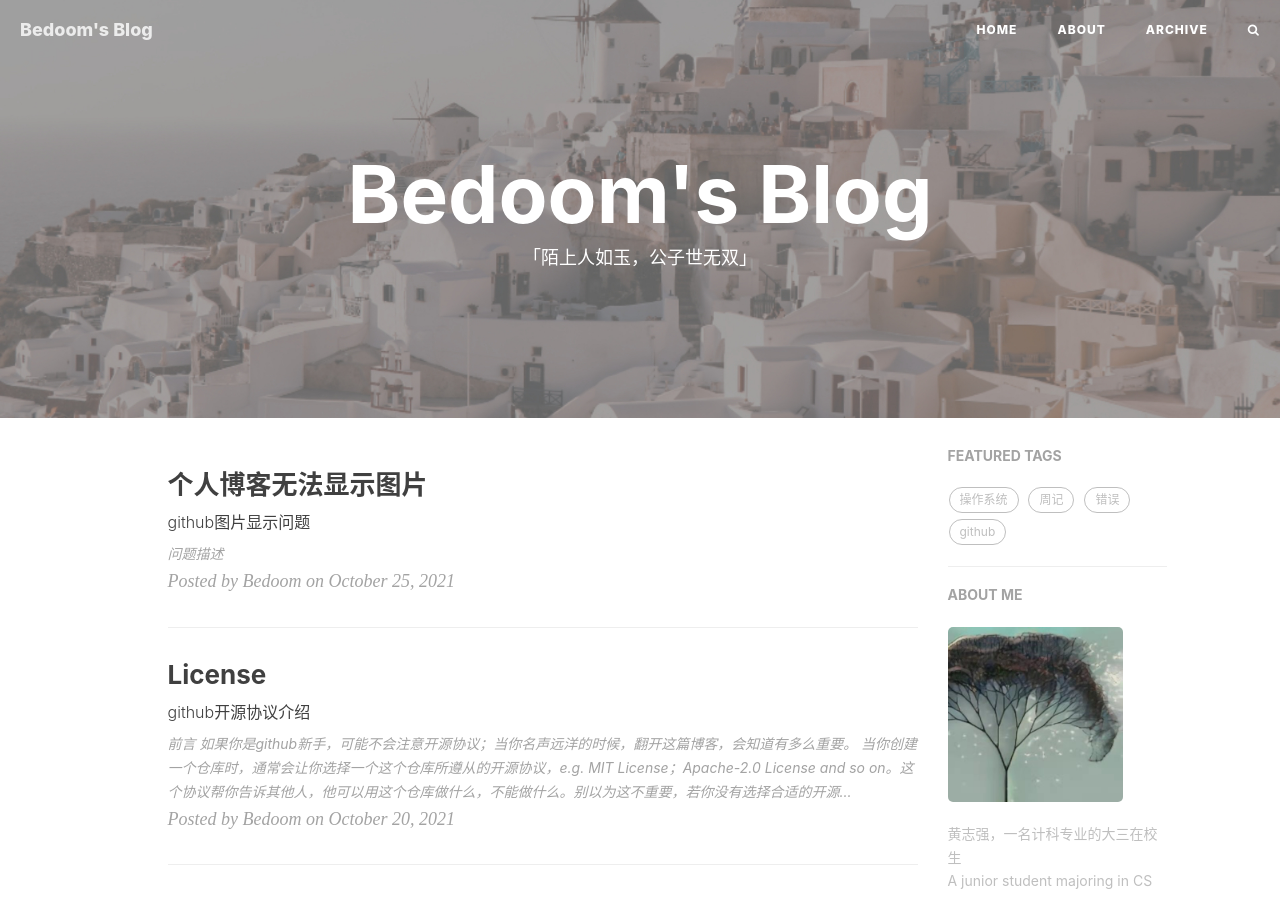
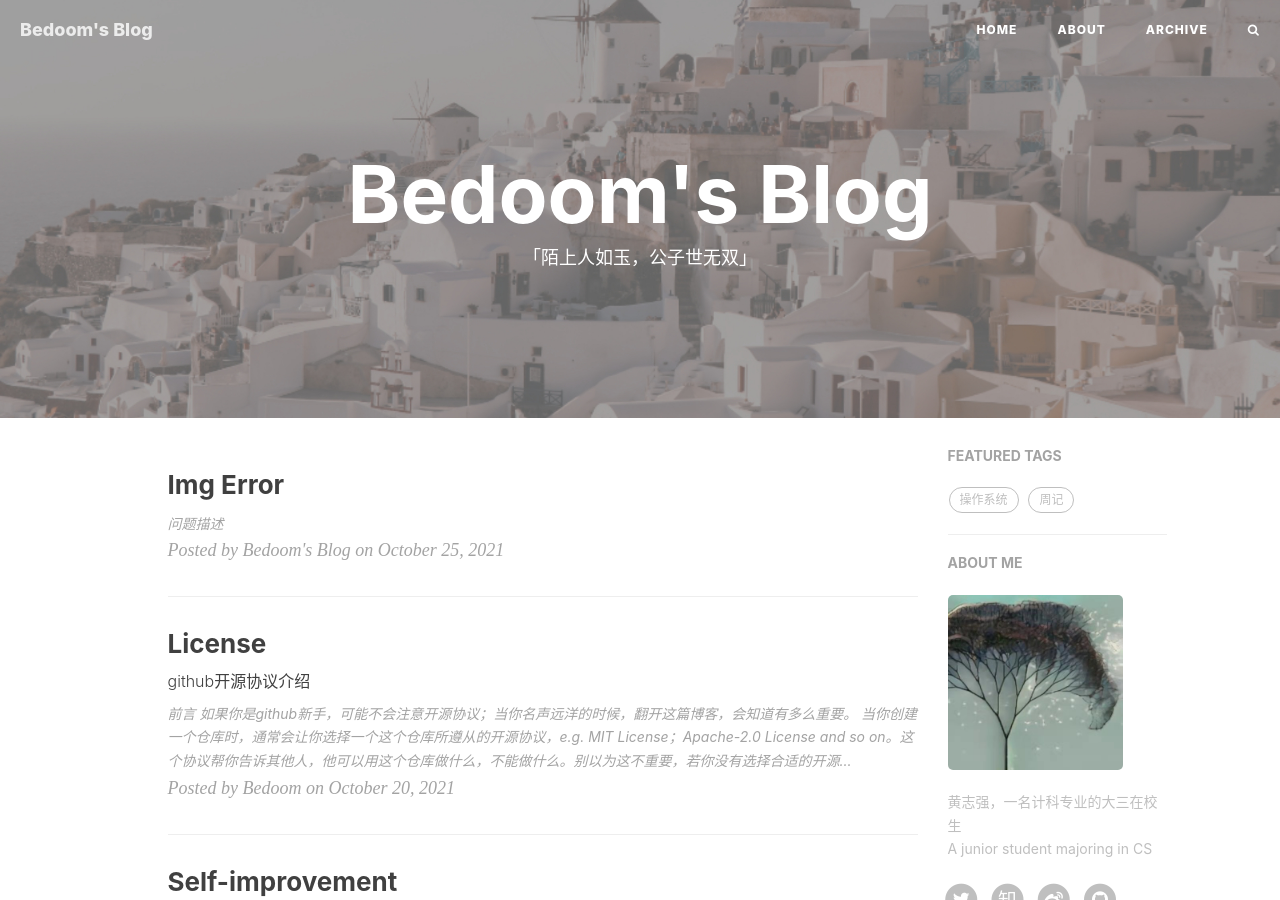
Before and after one commit to bedoom/bedoom.github.io, a Jekyll site: the page built from index.html, in a window 1280 px wide and 900 px high. Built offline with Jekyll 4.4.1, drawn with Linux system fonts in a browser that asks for light colours; nearby versions of some CDN libraries; the list of posts is cut into pages by our own code; comment, search, counter and statistics services are not loaded.

Commit message:
update a md file

```diff
--- a/_posts/2021-10-25-Img-error.md
+++ b/_posts/2021-10-25-Img-error.md
@@ -1,13 +1,5 @@
 ---
-layout: post
-title: "个人博客无法显示图片"
-subtitle: "github图片显示问题"
-date: 2021-10-25
-author: "Bedoom"
-header-img: "img/post-bg-2015.jpg"
-tags:
-  - github
-  - 错误
+
 ---
 
 # 问题描述
```
Also changed, not shown: _posts/操作系统.md (+13 -0 lines).
